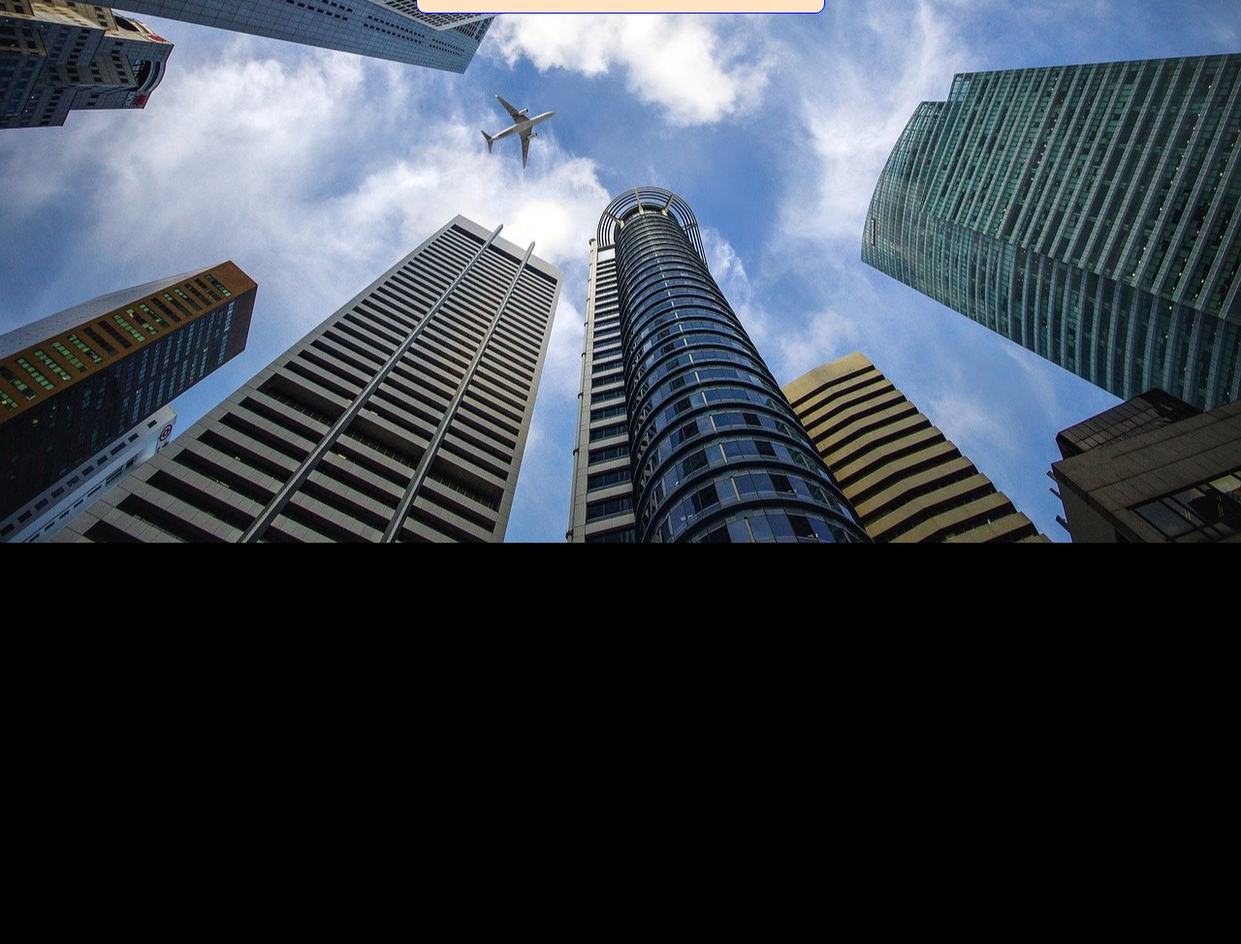
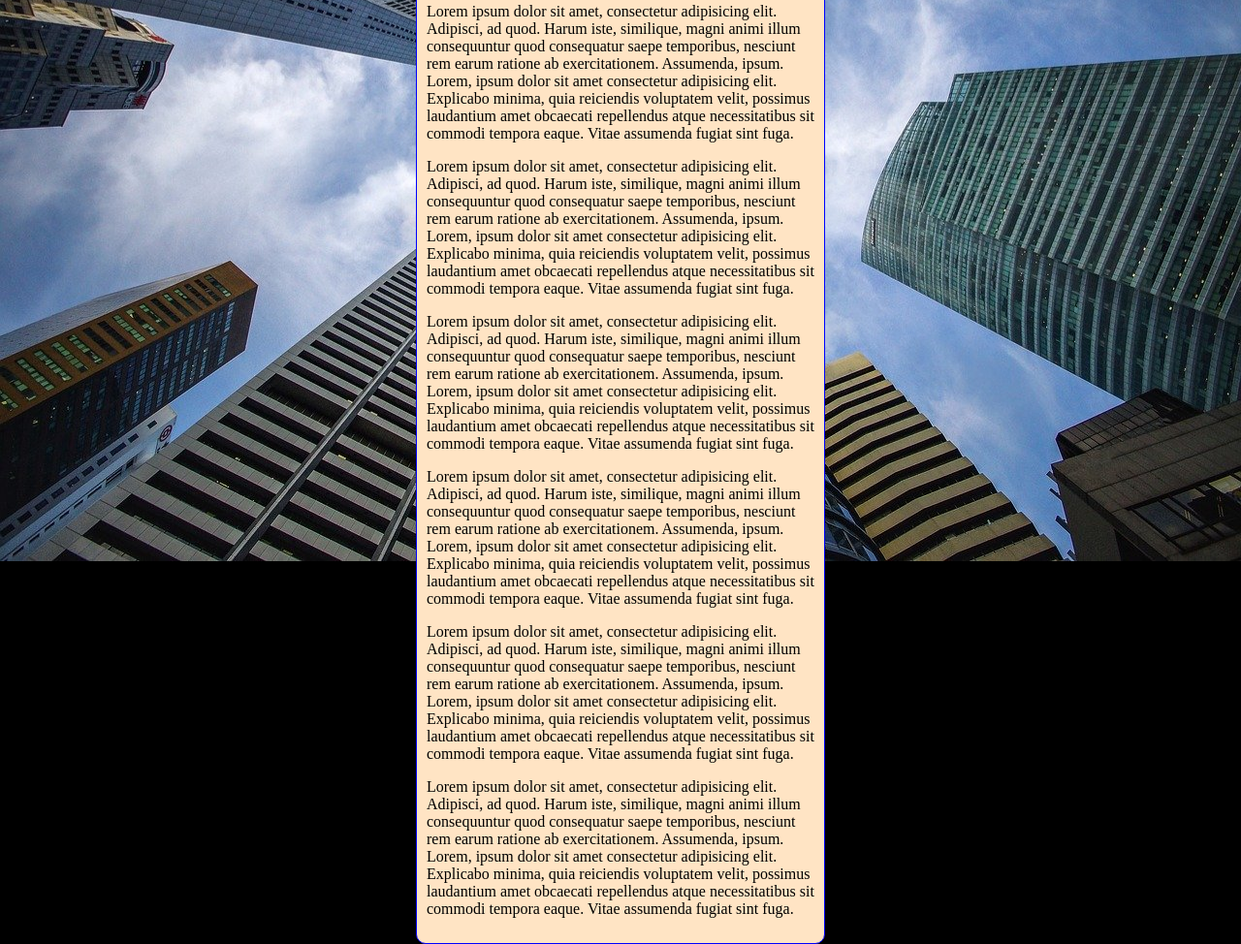
Before and after one commit to edersondosantos/html_css, a plain HTML site: page exercicios/ex022/fundo006.html in a window 1280 px wide. Shown: the part 256-1230 px from the top of the page at 97% size. Before the commit the page ends 816 px from the top, so only its background shows below. Drawn offline with Linux system fonts and the light colour scheme.

Commit message:
Update fundo006.html

```diff
--- a/exercicios/ex022/fundo006.html
+++ b/exercicios/ex022/fundo006.html
@@ -30,6 +30,12 @@
     <main>
         <h1>Teste de Imagem de Fundo</h1>
         <p>Lorem ipsum dolor sit amet, consectetur adipisicing elit. Adipisci, ad quod. Harum iste, similique, magni animi illum consequuntur quod consequatur saepe temporibus, nesciunt rem earum ratione ab exercitationem. Assumenda, ipsum. Lorem, ipsum dolor sit amet consectetur adipisicing elit. Explicabo minima, quia reiciendis voluptatem velit, possimus laudantium amet obcaecati repellendus atque necessitatibus sit commodi tempora eaque. Vitae assumenda fugiat sint fuga.</p>
+        <p>Lorem ipsum dolor sit amet, consectetur adipisicing elit. Adipisci, ad quod. Harum iste, similique, magni animi illum consequuntur quod consequatur saepe temporibus, nesciunt rem earum ratione ab exercitationem. Assumenda, ipsum. Lorem, ipsum dolor sit amet consectetur adipisicing elit. Explicabo minima, quia reiciendis voluptatem velit, possimus laudantium amet obcaecati repellendus atque necessitatibus sit commodi tempora eaque. Vitae assumenda fugiat sint fuga.</p>
+        <p>Lorem ipsum dolor sit amet, consectetur adipisicing elit. Adipisci, ad quod. Harum iste, similique, magni animi illum consequuntur quod consequatur saepe temporibus, nesciunt rem earum ratione ab exercitationem. Assumenda, ipsum. Lorem, ipsum dolor sit amet consectetur adipisicing elit. Explicabo minima, quia reiciendis voluptatem velit, possimus laudantium amet obcaecati repellendus atque necessitatibus sit commodi tempora eaque. Vitae assumenda fugiat sint fuga.</p>
+        <p>Lorem ipsum dolor sit amet, consectetur adipisicing elit. Adipisci, ad quod. Harum iste, similique, magni animi illum consequuntur quod consequatur saepe temporibus, nesciunt rem earum ratione ab exercitationem. Assumenda, ipsum. Lorem, ipsum dolor sit amet consectetur adipisicing elit. Explicabo minima, quia reiciendis voluptatem velit, possimus laudantium amet obcaecati repellendus atque necessitatibus sit commodi tempora eaque. Vitae assumenda fugiat sint fuga.</p>
+        <p>Lorem ipsum dolor sit amet, consectetur adipisicing elit. Adipisci, ad quod. Harum iste, similique, magni animi illum consequuntur quod consequatur saepe temporibus, nesciunt rem earum ratione ab exercitationem. Assumenda, ipsum. Lorem, ipsum dolor sit amet consectetur adipisicing elit. Explicabo minima, quia reiciendis voluptatem velit, possimus laudantium amet obcaecati repellendus atque necessitatibus sit commodi tempora eaque. Vitae assumenda fugiat sint fuga.</p>
+        <p>Lorem ipsum dolor sit amet, consectetur adipisicing elit. Adipisci, ad quod. Harum iste, similique, magni animi illum consequuntur quod consequatur saepe temporibus, nesciunt rem earum ratione ab exercitationem. Assumenda, ipsum. Lorem, ipsum dolor sit amet consectetur adipisicing elit. Explicabo minima, quia reiciendis voluptatem velit, possimus laudantium amet obcaecati repellendus atque necessitatibus sit commodi tempora eaque. Vitae assumenda fugiat sint fuga.</p>
+        <p>Lorem ipsum dolor sit amet, consectetur adipisicing elit. Adipisci, ad quod. Harum iste, similique, magni animi illum consequuntur quod consequatur saepe temporibus, nesciunt rem earum ratione ab exercitationem. Assumenda, ipsum. Lorem, ipsum dolor sit amet consectetur adipisicing elit. Explicabo minima, quia reiciendis voluptatem velit, possimus laudantium amet obcaecati repellendus atque necessitatibus sit commodi tempora eaque. Vitae assumenda fugiat sint fuga.</p>
     </main>
 </body>
 </html>
```
